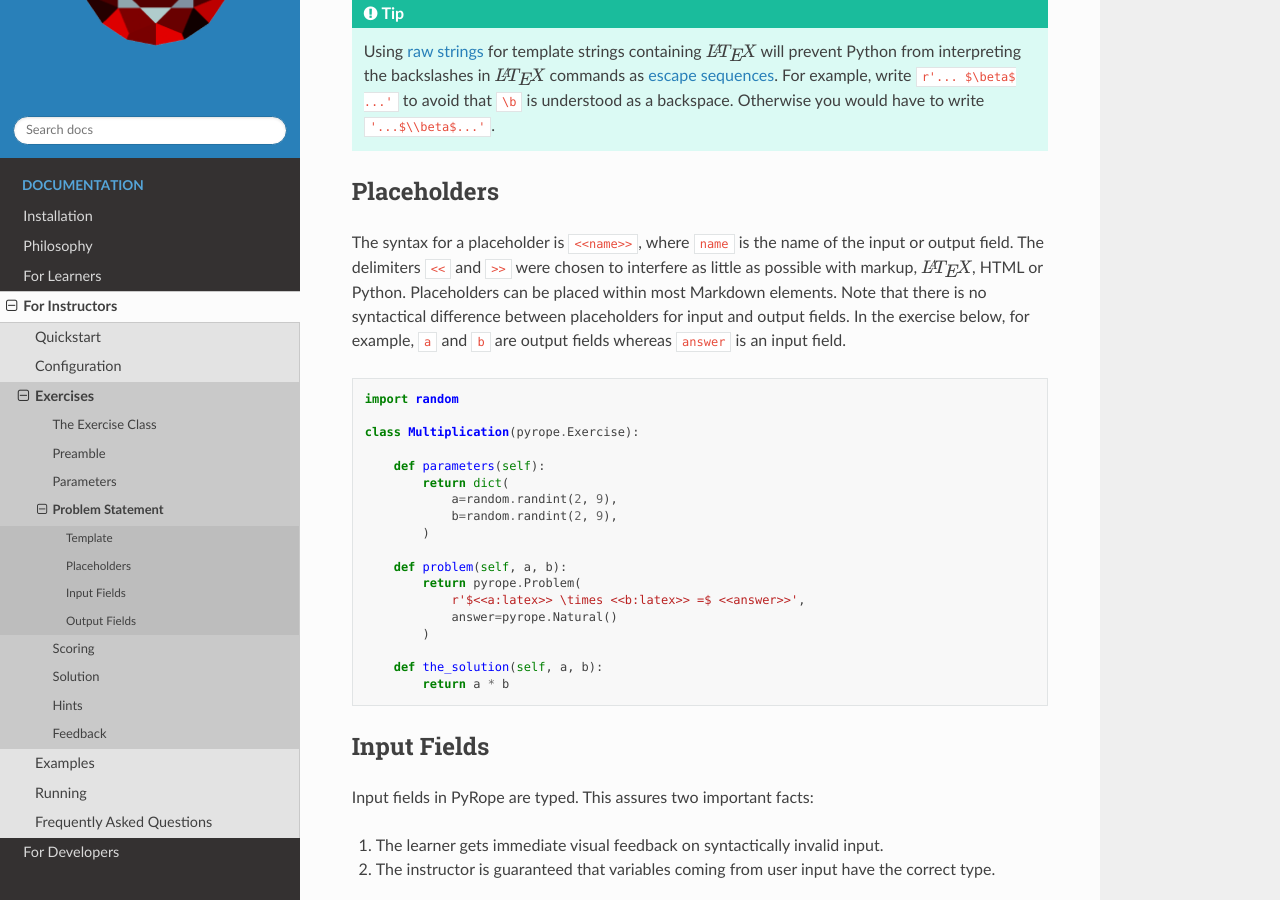
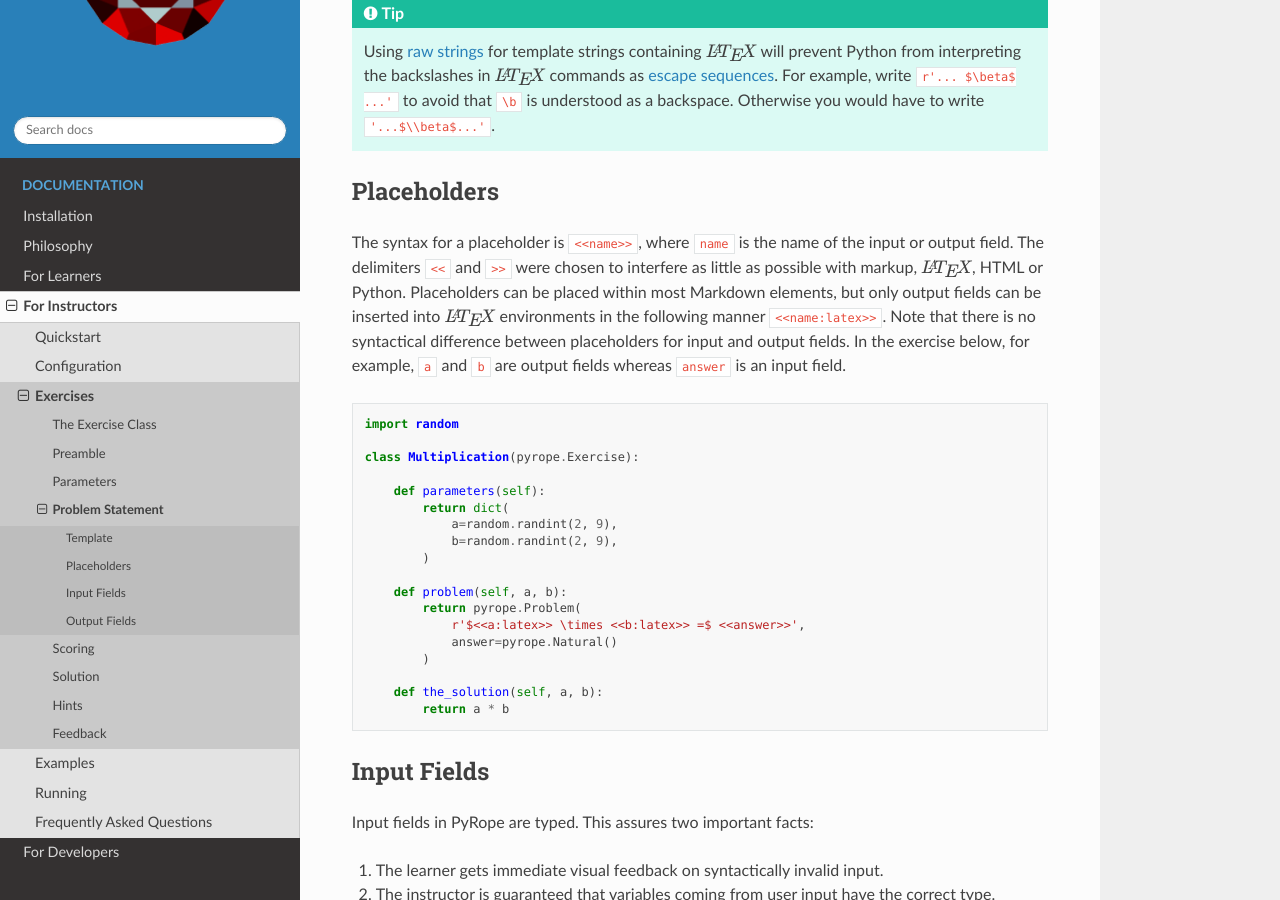
Before and after one commit to PyRope-E-Assessment/pyrope, a Sphinx documentation site: the page built from docs/problem.rst, in a window 1280 px wide and 900 px high, scrolled down 1323 px. Built offline with Sphinx 7.4.7 and the Read the Docs theme 3.1.0, drawn with Linux system fonts in a browser that asks for light colours.

Commit message:
DOCS: render output fields into latex environments

```diff
--- a/docs/problem.rst
+++ b/docs/problem.rst
@@ -83,10 +83,11 @@ Placeholders
 The syntax for a placeholder is ``<<name>>``, where ``name`` is the name of
 the input or output field. The delimiters ``<<`` and ``>>`` were chosen to
 interfere as little as possible with markup, :math:`\LaTeX`, HTML or Python.
-Placeholders can be placed within most Markdown elements. Note that there is
-no syntactical difference between placeholders for input and output fields.
-In the exercise below, for example, ``a`` and ``b`` are output fields whereas
-``answer`` is an input field.
+Placeholders can be placed within most Markdown elements, but only output
+fields can be inserted into :math:`\LaTeX` environments in the following manner
+``<<name:latex>>``. Note that there is no syntactical difference between
+placeholders for input and output fields. In the exercise below, for example,
+``a`` and ``b`` are output fields whereas ``answer`` is an input field.
 
 .. code-block:: python
 
```
